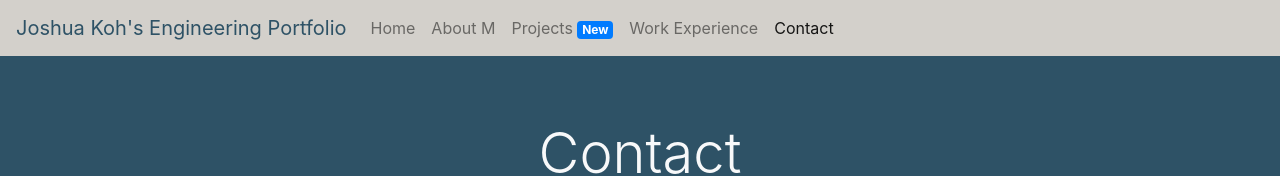
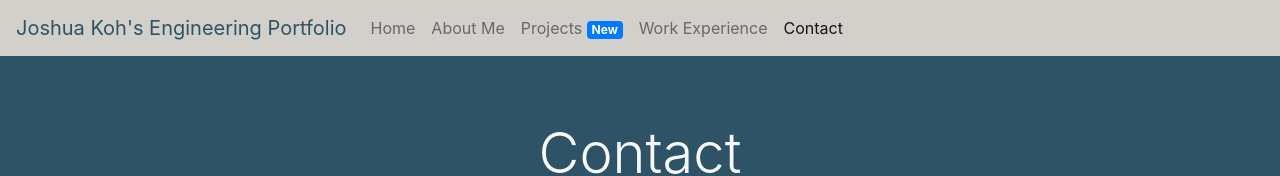
Before and after one commit to jishkoh/portfolio, a plain HTML site: page Koh_Contact.html in a window 1280 px wide. Shown: the top 176 px of the page. Drawn offline with nearby package versions, Linux system fonts and the light colour scheme.

Commit message:
Fixed About Me title on navbar

```diff
--- a/Koh_Contact.html
+++ b/Koh_Contact.html
@@ -40,7 +40,7 @@
                 </a>
               <a
                 class="nav-item nav-link"
-                href="Koh_AboutMe.html" >About M
+                href="Koh_AboutMe.html" >About Me
               </a>
               <a
                 class="nav-item nav-link"
```
